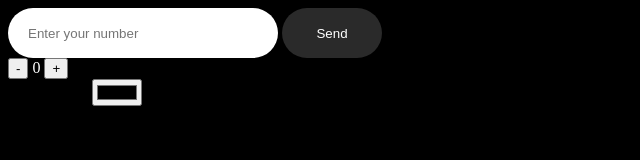
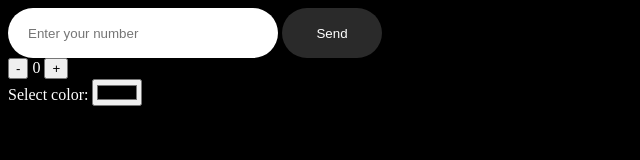
Before and after one commit to Gafuroff-prog/colorpicker2, a plain HTML site: page index.html in a window 1280 px wide. Shown: the full height of the page, 0-640 px from the left. Drawn offline with Linux system fonts and the light colour scheme.

Commit message:
Add files via upload

```diff
--- a/index.html
+++ b/index.html
@@ -4,7 +4,7 @@
     <meta charset="UTF-8">
     <meta name="viewport" content="width=device-width, initial-scale=1.0">
     <title>Document</title>
-
+    <link rel="stylesheet" href="style.css">
 </head>
 <body>
         <div>
@@ -19,7 +19,7 @@
     <button id="incrementButton">+</button>
         </div>
         <div class="color-picker">
-    <label for="colorPicker">Select color: </label>
+    <label for="colorPicker" id="colorPicker">Select color: </label>
     <input type="color" id="colorPicker">
         </div>
 
--- a/script.js
+++ b/script.js
@@ -65,3 +65,6 @@ document.getElementsById('counter').style.backgroundColor = "#D9D9D980"
 document.getElementsById('counter').style.padding = "1000px"
 document.getElementById('counter').style.position = "relative"
 document.getElementById('counter').style.left = "120px"
+
+//selectColor
+document.getElementById('colorPicker').style.color = "white";
--- /dev/null
+++ b/style.css
@@ -0,0 +1,3 @@
+label{
+    color: white;
+}
```
